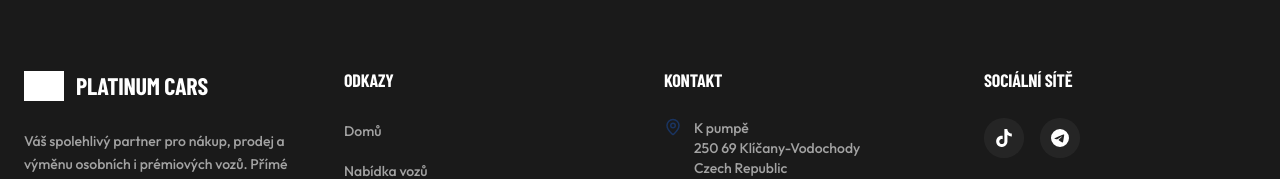
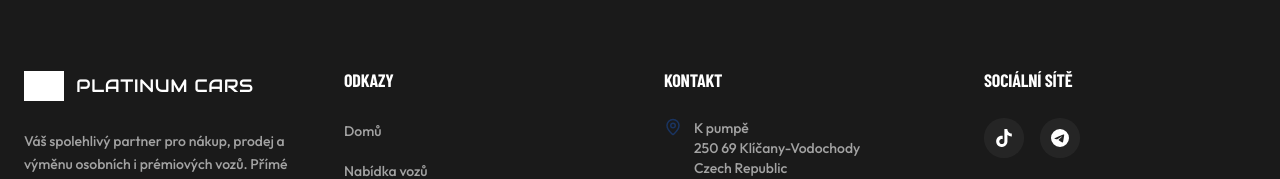
Before and after one commit to michal21124/bazar, a React (Vite) app: page / in a window 1280 px wide. Shown: the part 3545-3724 px from the top of the page. Built offline with nearby package versions, Linux system fonts and the light colour scheme; grey boxes are pictures that could not be loaded; a web font is replaced by a local one.

Commit message:
style: align brand wordmark with logo and refresh homepage hero

```diff
--- a/src/components/Footer.tsx
+++ b/src/components/Footer.tsx
@@ -12,7 +12,7 @@ export function Footer() {
           <div className="md:col-span-1">
             <div className="flex items-center gap-3 mb-6">
               <img src="/logo-icon.png" alt="Platinum Cars Logo" className="w-[40px] h-[40px] object-contain brightness-0 invert" />
-              <span className="font-heading font-black text-2xl tracking-wide uppercase text-white">
+              <span className="font-brand text-lg tracking-[0.025em] text-white">
                 Platinum Cars
               </span>
             </div>
```
